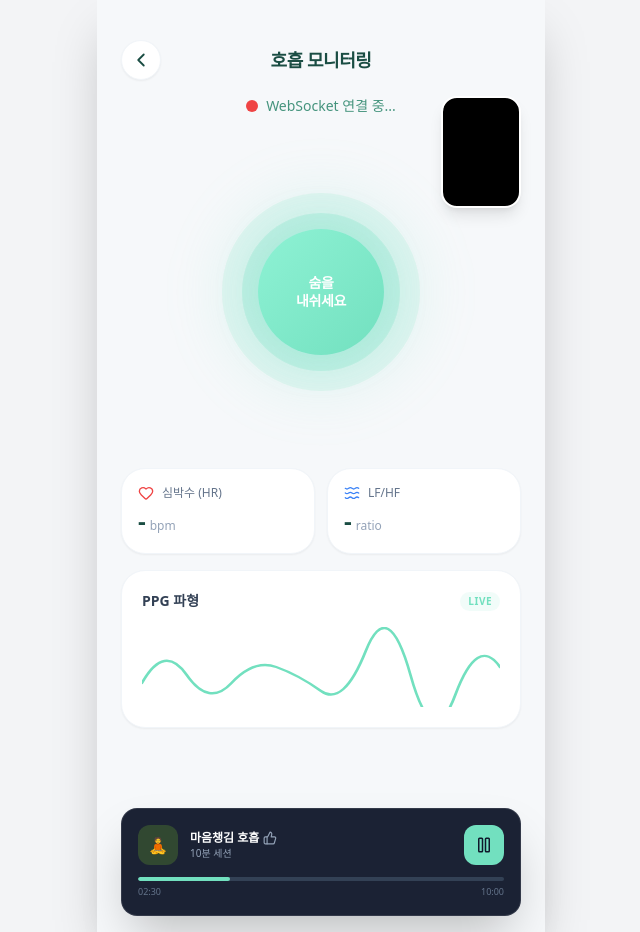
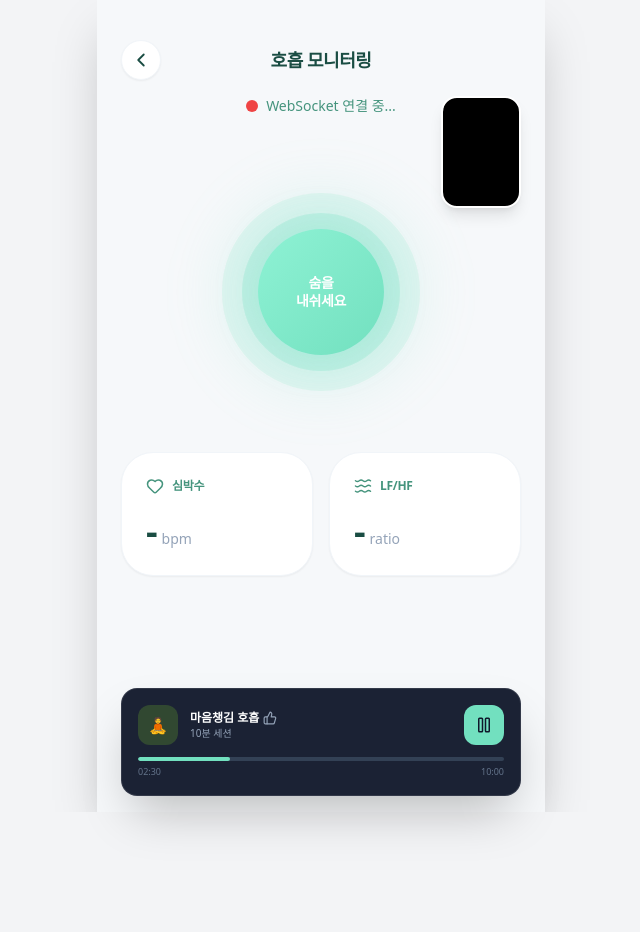
Before and after one commit to Meditation-Project-2026/frontend, a React (Vite) app: page /breathing-guide in a window 1280 px wide. Shown: the whole page, without its empty margins (319-959 px from the left). After the commit the page ends 812 px from the top, so only its background shows below. Built offline with nearby package versions, Linux system fonts and the light colour scheme; no server answers.

Commit message:
fix: ppg 제거

```diff
--- a/src/components/BreathingGuide/PPGChart.tsx
+++ /dev/null
@@ -1,69 +0,0 @@
-const PPGChart: React.FC = () => {
-  return (
-    <div
-      className="
-        bg-white
-        dark:bg-[#1E293B]
-        p-5
-        rounded-3xl
-        shadow-sm
-        border
-        border-slate-100
-        dark:border-slate-800
-        mt-4
-        shrink-0
-      "
-    >
-      <div className="flex justify-between items-center mb-4">
-
-        <h3 className="text-sm font-bold text-slate-700 dark:text-slate-300">
-          PPG 파형
-        </h3>
-
-        <span
-          className="
-            text-[10px]
-            px-2
-            py-0.5
-            bg-[#72E0BF]/10
-            text-[#72E0BF]
-            font-bold
-            rounded-full
-            uppercase
-            tracking-wider
-          "
-        >
-          Live
-        </span>
-      </div>
-
-      <div className="h-20 w-full">
-        <svg
-          className="w-full h-full"
-          preserveAspectRatio="none"
-          viewBox="0 0 400 100"
-        >
-          <path
-            d="
-              M0 70
-              Q 25 20, 50 60
-              T 100 70
-              T 150 50
-              T 200 80
-              T 250 30
-              T 300 60
-              T 350 85
-              T 400 50
-            "
-            fill="none"
-            stroke="#72E0BF"
-            strokeWidth="3"
-            strokeLinecap="round"
-          />
-        </svg>
-      </div>
-    </div>
-  );
-};
-
-export default PPGChart;
--- a/src/components/BreathingGuide/StatusCards.tsx
+++ b/src/components/BreathingGuide/StatusCards.tsx
@@ -5,75 +5,108 @@ interface StatusCardsProps {
   lfHfRatio: number;
 }
 
-const StatusCards: React.FC<StatusCardsProps> = ({ heartRate, lfHfRatio  }) => {
+const StatusCards: React.FC<StatusCardsProps> = ({
+  heartRate,
+  lfHfRatio,
+}) => {
   return (
-    <div className="grid grid-cols-2 gap-3 mt-4 shrink-0">
+    <div className="grid grid-cols-2 gap-4 mb-8 shrink-0">
 
       {/* 심박수 */}
       <div
         className="
           bg-white
-          dark:bg-[#1E293B]
-          p-4
-          rounded-3xl
+          dark:bg-zinc-900
+          p-6
+          rounded-[32px]
           shadow-sm
           border
           border-slate-100
-          dark:border-slate-800
+          dark:border-zinc-800
         "
       >
-        <div className="flex items-center space-x-2 mb-1">
+        <div className="flex items-center gap-2 mb-4">
           <Heart
-            size={16}
-            className="text-red-500"
+            size={18}
+            className="text-[#45947D]"
           />
 
-          <span className="text-xs font-medium text-slate-500 dark:text-slate-400">
-            심박수 (HR)
+          <span
+            className="
+              text-xs
+              font-bold
+              text-[#45947D]
+              uppercase
+              tracking-tight
+            "
+          >
+            심박수
           </span>
         </div>
 
-        <div className="flex items-baseline space-x-1">
-          <span className="text-2xl font-bold">
+        <div className="flex items-baseline gap-1">
+          <span
+            className="
+              text-4xl
+              font-bold
+              text-[#1A4D43]
+              dark:text-slate-100
+            "
+          >
             {heartRate || '-'}
           </span>
 
-          <span className="text-xs font-medium text-slate-400">
+          <span className="text-sm font-medium text-slate-400">
             bpm
           </span>
         </div>
       </div>
 
-      {/* HRV */}
+      {/* LF/HF */}
       <div
         className="
           bg-white
-          dark:bg-[#1E293B]
-          p-4
-          rounded-3xl
+          dark:bg-zinc-900
+          p-6
+          rounded-[32px]
           shadow-sm
           border
           border-slate-100
-          dark:border-slate-800
+          dark:border-zinc-800
         "
       >
-        <div className="flex items-center space-x-2 mb-1">
+        <div className="flex items-center gap-2 mb-4">
           <Waves
-            size={16}
-            className="text-blue-500"
+            size={18}
+            className="text-[#45947D]"
           />
 
-          <span className="text-xs font-medium text-slate-500 dark:text-slate-400">
+          <span
+            className="
+              text-xs
+              font-bold
+              text-[#45947D]
+              uppercase
+              tracking-tight
+            "
+          >
             LF/HF
           </span>
         </div>
 
-        <div className="flex items-baseline space-x-1">
-          <span className="text-2xl font-bold">
+        <div className="flex items-baseline gap-1">
+          <span
+            className="
+              text-4xl
+              font-bold
+              text-[#1A4D43]
+              dark:text-slate-100
+            "
+          >
             {lfHfRatio || '-'}
           </span>
 
-          <span className="text-xs font-medium text-slate-400">
+          <span className="text-sm font-medium text-slate-400">
             ratio
           </span>
         </div>
--- a/src/pages/BreathingGuide.tsx
+++ b/src/pages/BreathingGuide.tsx
@@ -11,7 +11,6 @@ import {
 import Header from '../components/BreathingGuide/Header';
 import BreathingCircle from '../components/BreathingGuide/BreathingCircle';
 import StatusCards from '../components/BreathingGuide/StatusCards';
-import PPGChart from '../components/BreathingGuide/PPGChart';
 import SessionPlayer from '../components/BreathingGuide/SessionPlayer';
 import CameraFrame from '../components/BreathingGuide/CameraFrame';
 
@@ -256,9 +255,6 @@ const BreathingGuide: React.FC = () => {
           lfHfRatio={biometricData.lfHfRatio}
         />
 
-        {/* PPG 그래프 */}
-        <PPGChart />
-
       </main>
 
 
```
